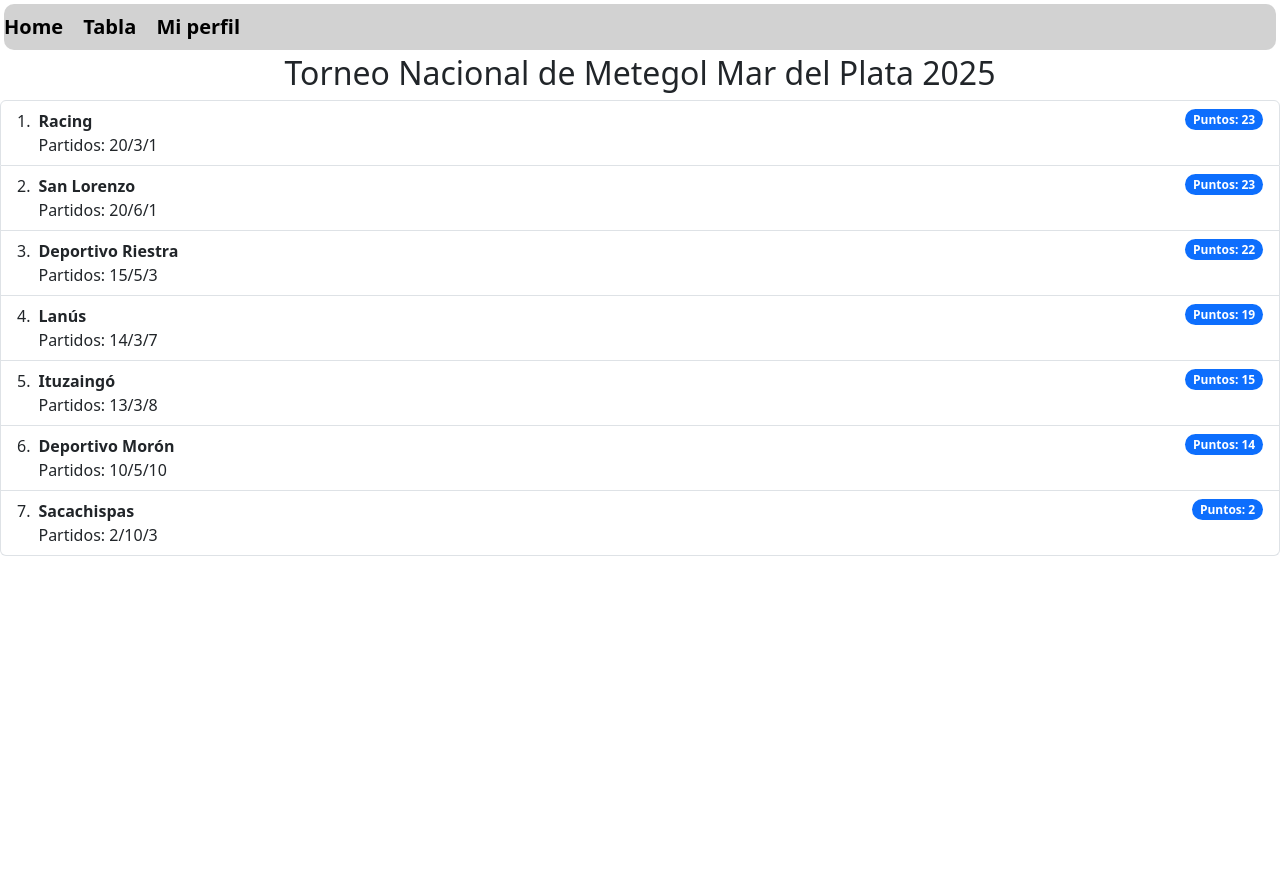
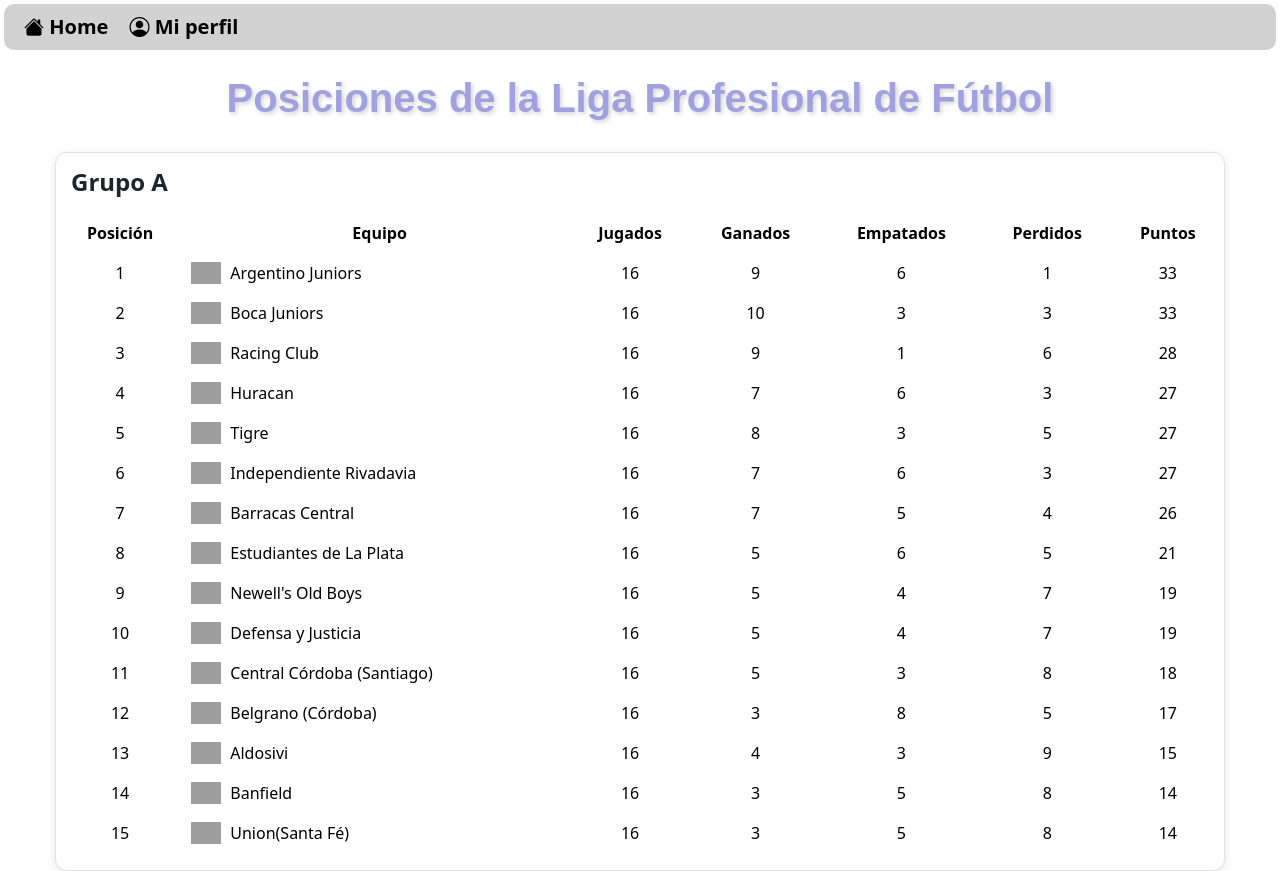
Before and after one commit to LipperaM/TP-IDS, a plain HTML site: page public/leaderboard.html in a window 1280 px wide. Before the commit the page ends 800 px from the top, so only its background shows below. Drawn offline with nearby package versions, Linux system fonts and the light colour scheme; grey boxes are pictures that could not be loaded.

Commit message:
Edité la tabla del grupo A y agregué una hoja de estilos para tabla

```diff
--- a/css/styles.css
+++ b/css/styles.css
@@ -3,3 +3,4 @@
 @import url("./perfil/perfil.css");
 @import url("./crear-posts/crear-post.css");
 @import url("./variables.css");
+@import url("./tabla/tabla.css");
--- /dev/null
+++ b/css/tabla/tabla.css
@@ -0,0 +1,86 @@
+.navbar-links {
+  padding-left: 20px;
+}
+
+.title-leaderboard h1 {
+  color: rgb(161, 161, 224);
+  text-shadow: 2px 2px 4px rgba(118, 114, 114, 0.3);
+  font-family: 'Arial', sans-serif;
+  font-weight: bold;
+  text-align: center;
+  margin-top: 20px;
+  margin-bottom: 30px;
+}
+
+.leaderboard {
+  max-width: 1200px;
+  margin: 0 auto;
+  padding: 0 15px;
+}
+
+.leaderboard h2 {
+  margin-top: 15px;
+  margin-bottom: 15px;
+  text-align: left;
+  font-size: 1.5rem;
+  font-weight: 600;
+  padding-left: 15px;
+}
+
+.leaderboard .table-responsive {
+  border: 1px solid #dee2e6;
+  border-radius: 12px;
+  overflow: hidden;
+  background-color: white;
+  box-shadow: 0 2px 8px rgba(0, 0, 0, 0.1);
+}
+
+.table {
+  border: 1px solid #dee2e6;
+  margin-bottom: 0;
+  table-layout: auto;
+  width: 100%;
+  border-radius: 12px;
+  overflow: hidden;
+}
+
+.table th, .table td {
+  vertical-align: middle;
+  text-align: center;
+  border: none;
+}
+
+
+.table td:nth-child(2) {
+  display: flex;
+  align-items: center;
+  gap: 4px;
+  max-width: 300px;
+  white-space: nowrap;
+  overflow: hidden;
+  text-overflow: ellipsis;
+}
+
+.table td img {
+  width: 30px;
+  height: auto;
+}
+
+.table-hover tbody tr:hover {
+  background-color: #f4eeee;
+  box-shadow: 0 4px 12px rgba(0,0,0,0.15);
+}
+
+
+.leaderboard .table-responsive {
+  box-shadow: 0 2px 8px rgba(0, 0, 0, 0.1);
+}
+
+
+.table td:nth-child(2),.table th:nth-child(2) {
+  padding-right: 5px;
+}
+
+.table td:nth-child(3),.table th:nth-child(3) {
+  padding-left: 5px;
+}
--- a/public/leaderboard.html
+++ b/public/leaderboard.html
@@ -3,7 +3,7 @@
   <head>
     <meta charset="UTF-8" />
     <meta name="viewport" content="width=device-width, initial-scale=1" />
-    <title></title>
+    <title>Tabla de posiciones</title>
     <link href="../css/styles.css" rel="stylesheet" />
     <link
       href="https://cdn.jsdelivr.net/npm/bootstrap@5.3.8/dist/css/bootstrap.min.css"
@@ -11,81 +11,181 @@
       integrity="sha384-sRIl4kxILFvY47J16cr9ZwB07vP4J8+LH7qKQnuqkuIAvNWLzeN8tE5YBujZqJLB"
       crossorigin="anonymous"
     />
+    <link href="https://cdn.jsdelivr.net/npm/bootstrap-icons@1.10.5/font/bootstrap-icons.css" rel="stylesheet" />
+
+
   </head>
   <body>
     <nav class="navbar">
       <div class="navbar-links">
-        <a class="navbar-brand" href="./index.html">Home</a>
-        <a class="navbar-brand" href="./leaderboard.html">Tabla</a>
-        <a class="navbar-brand" href="./profile.html">Mi perfil</a>
+        <a class="navbar-brand" href="./index.html"><i class="bi bi-house-fill"></i> Home </a>
+        <a class="navbar-brand" href="./profile.html"><i class="bi bi-person-circle"></i> Mi perfil</a>
       </div>
     </nav>
 
     <div class="title-leaderboard">
-        <h2>Torneo Nacional de Metegol Mar del Plata 2025</h1>
+        <h1>Posiciones de la Liga Profesional de Fútbol</h1>
     </div>
 
     <div class="leaderboard">
-      <ol class="list-group list-group-numbered">
-        <li
-          class="list-group-item d-flex justify-content-between align-items-start">
-          <div class="ms-2 me-auto">
-            <div class="fw-bold">Racing</div>
-            Partidos: 20/3/1
-          </div>
-          <span class="badge text-bg-primary rounded-pill">Puntos: 23</span>
-        </li>
-        <li
-          class="list-group-item d-flex justify-content-between align-items-start">
-          <div class="ms-2 me-auto">
-            <div class="fw-bold">San Lorenzo</div>
-            Partidos: 20/6/1
-          </div>
-          <span class="badge text-bg-primary rounded-pill">Puntos: 23</span>
-        </li>
-        <li
-          class="list-group-item d-flex justify-content-between align-items-start">
-          <div class="ms-2 me-auto">
-            <div class="fw-bold">Deportivo Riestra</div>
-            Partidos: 15/5/3
-          </div>
-          <span class="badge text-bg-primary rounded-pill">Puntos: 22</span>
-        </li>
-        <li
-          class="list-group-item d-flex justify-content-between align-items-start">
-          <div class="ms-2 me-auto">
-            <div class="fw-bold">Lanús</div>
-            Partidos: 14/3/7
-          </div>
-          <span class="badge text-bg-primary rounded-pill">Puntos: 19</span>
-        </li>
-        <li
-          class="list-group-item d-flex justify-content-between align-items-start">
-          <div class="ms-2 me-auto">
-            <div class="fw-bold">Ituzaingó</div>
-            Partidos: 13/3/8
-          </div>
-          <span class="badge text-bg-primary rounded-pill">Puntos: 15</span>
-        </li>
-        <li
-          class="list-group-item d-flex justify-content-between align-items-start">
-          <div class="ms-2 me-auto">
-            <div class="fw-bold">Deportivo Morón</div>
-            Partidos: 10/5/10
-          </div>
-          <span class="badge text-bg-primary rounded-pill">Puntos: 14</span>
-        </li>
-        <li
-          class="list-group-item d-flex justify-content-between align-items-start">
-          <div class="ms-2 me-auto">
-            <div class="fw-bold">Sacachispas</div>
-            Partidos: 2/10/3
-          </div>
-          <span class="badge text-bg-primary rounded-pill">Puntos: 2</span>
-        </li>
-      </ol>
+      <div class="table-responsive">
+        <h2>Grupo A</h2>
+            <table class="table table-hover">
+              <thead>
+                  <tr>
+                        <th>Posición</th>
+                        <th>Equipo</th>
+                        <th>Jugados</th>
+                        <th>Ganados</th>
+                        <th>Empatados</th>
+                        <th>Perdidos</th>
+                        <th>Puntos</th>
+                  </tr>
+              </thead>
+              <tbody>
+                <tr>
+                  <td>1</td>
+                  <td><img src="https://upload.wikimedia.org/wikipedia/commons/thumb/5/57/Asociacion_Atletica_Argentinos_Juniors.svg/1024px-Asociacion_Atletica_Argentinos_Juniors.svg.png" width="30" style="margin-right: 5px;">Argentino Juniors</td>
+                  <td>16</td>
+                  <td>9</td>
+                  <td>6</td>
+                  <td>1</td>
+                  <td>33</td>
+                </tr>
+                <tr>
+                  <td>2</td>
+                  <td><img src="https://upload.wikimedia.org/wikipedia/commons/c/c9/Boca_escudo.png" width="30" style="margin-right: 5px;">Boca Juniors</td>
+                  <td>16</td>
+                  <td>10</td>
+                  <td>3</td>
+                  <td>3</td>
+                  <td>33</td>
+                </tr>
+                <tr>
+                  <td>3</td>
+                  <td><img src="https://upload.wikimedia.org/wikipedia/commons/thumb/5/56/Escudo_de_Racing_Club_%282014%29.svg/800px-Escudo_de_Racing_Club_%282014%29.svg.png"width="30" style="margin-right: 5px;">Racing Club</td>
+                  <td>16</td>
+                  <td>9</td>
+                  <td>1</td>
+                  <td>6</td>
+                  <td>28</td>
+                </tr>
+                <tr>
+                  <td>4</td>
+                  <td><img src="https://upload.wikimedia.org/wikipedia/commons/thumb/d/dd/Emblema_oficial_del_Club_Atl%C3%A9tico_Hurac%C3%A1n.svg/800px-Emblema_oficial_del_Club_Atl%C3%A9tico_Hurac%C3%A1n.svg.png" width="30" style="margin-right: 5px;">Huracan</td>
+                  <td>16</td>
+                  <td>7</td>
+                  <td>6</td>
+                  <td>3</td>
+                  <td>27</td>
+                </tr>
+                <tr>
+                  <td>5</td>
+                  <td><img src="https://upload.wikimedia.org/wikipedia/commons/thumb/4/47/Escudo_del_Club_Atl%C3%A9tico_Tigre_-_2019.svg/800px-Escudo_del_Club_Atl%C3%A9tico_Tigre_-_2019.svg.png"  width="30" style="margin-right: 5px;">Tigre</td>
+                  <td>16</td>
+                  <td>8</td>
+                  <td>3</td>
+                  <td>5</td>
+                  <td>27</td>
+                </tr>
+                <tr>
+                  <td>6</td>
+                  <td><img src="https://upload.wikimedia.org/wikipedia/commons/thumb/7/7f/Escudo_del_Club_Independiente_Rivadavia.svg/1024px-Escudo_del_Club_Independiente_Rivadavia.svg.png" width="30" style="margin-right: 5px;">Independiente Rivadavia</td>
+                  <td>16</td>
+                  <td>7</td>
+                  <td>6</td>
+                  <td>3</td>
+                  <td>27</td>
+                </tr>
+                <tr>
+                  <td>7</td>
+                  <td><img src="https://upload.wikimedia.org/wikipedia/commons/thumb/9/99/Barracas_central_logo.svg/800px-Barracas_central_logo.svg.png" width="30" style="margin-right: 5px;">Barracas Central</td>
+                  <td>16</td>
+                  <td>7</td>
+                  <td>5</td>
+                  <td>4</td>
+                  <td>26</td>
+                </tr>
+                <tr>
+                  <td>8</td>
+                  <td><img src="https://upload.wikimedia.org/wikipedia/commons/thumb/b/b2/Estudiantes_de_la_Plata_crest_%282025%29.svg/1024px-Estudiantes_de_la_Plata_crest_%282025%29.svg.png" width="30" style="margin-right: 5px;">Estudiantes de La Plata</td>
+                  <td>16</td>
+                  <td>5</td>
+                  <td>6</td>
+                  <td>5</td>
+                  <td>21</td>
+                </tr>
+                <tr>
+                  <td>9</td>
+                  <td><img src="https://upload.wikimedia.org/wikipedia/commons/6/69/Escudo_del_Club_Atl%C3%A9tico_Newell%27s_Old_Boys_de_Rosario.svg" width="30" style="margin-right: 5px;">Newell's Old Boys</td>
+                  <td>16</td>
+                  <td>5</td>
+                  <td>4</td>
+                  <td>7</td>
+                  <td>19</td>
+                </tr>
+                <tr>
+                  <td>10</td>
+                  <td><img src="https://upload.wikimedia.org/wikipedia/commons/thumb/3/3a/Escudo_del_Club_Defensa_y_Justicia.svg/800px-Escudo_del_Club_Defensa_y_Justicia.svg.png" width="30" style="margin-right: 5px;">Defensa y Justicia</td>
+                  <td>16</td>
+                  <td>5</td>
+                  <td>4</td>
+                  <td>7</td>
+                  <td>19</td>
+                </tr>
+                <tr>
+                  <td>11</td>
+                  <td><img src="https://upload.wikimedia.org/wikipedia/commons/thumb/9/92/Central_Cordoba_SdE_crest_%282025%29.svg/1024px-Central_Cordoba_SdE_crest_%282025%29.svg.png" width="30" style="margin-right: 5px;">Central Córdoba (Santiago)</td>
+                  <td>16</td>
+                  <td>5</td>
+                  <td>3</td>
+                  <td>8</td>
+                  <td>18</td>
+                </tr>
+                <tr>
+                  <td>12</td>
+                  <td><img src="https://upload.wikimedia.org/wikipedia/commons/8/85/Escudo_Oficial_del_Club_Atl%C3%A9tico_Belgrano.png" width="30" style="margin-right: 5px;">Belgrano (Córdoba)</td>
+                  <td>16</td>
+                  <td>3</td>
+                  <td>8</td>
+                  <td>5</td>
+                  <td>17</td>
+                </tr>
+                <tr>
+                  <td>13</td>
+                  <td><img src="https://i.pinimg.com/originals/b1/0a/1a/b10a1ab67ae68da296c4a1d011193a41.png" width="30" style="margin-right: 5px;">Aldosivi</td>
+                  <td>16</td>
+                  <td>4</td>
+                  <td>3</td>
+                  <td>9</td>
+                  <td>15</td>
+                </tr>
+                <tr>
+                  <td>14</td>
+                  <td><img src="https://upload.wikimedia.org/wikipedia/commons/thumb/1/16/CA_Banfield_%282014%29.svg/800px-CA_Banfield_%282014%29.svg.png" width="30" style="margin-right: 5px;">Banfield</td>
+                  <td>16</td>
+                  <td>3</td>
+                  <td>5</td>
+                  <td>8</td>
+                  <td>14</td>
+                </tr>
+                <tr>
+                  <td>15</td>
+                  <td><img src="https://upload.wikimedia.org/wikipedia/commons/thumb/7/7c/Escudo_club_Atl%C3%A9tico_Uni%C3%B3n_de_santa_fe.svg/1024px-Escudo_club_Atl%C3%A9tico_Uni%C3%B3n_de_santa_fe.svg.png" width="30" style="margin-right: 5px;">Union(Santa Fé)</td>
+                  <td>16</td>
+                  <td>3</td>
+                  <td>5</td>
+                  <td>8</td>
+                  <td>14</td>
+                </tr>
+
+
+
+              </tbody>
+
+            </table>
+      </div>
     </div>
-
     <script
       src="https://cdn.jsdelivr.net/npm/bootstrap@5.3.8/dist/js/bootstrap.bundle.min.js"
       integrity="sha384-FKyoEForCGlyvwx9Hj09JcYn3nv7wiPVlz7YYwJrWVcXK/BmnVDxM+D2scQbITxI"
```
